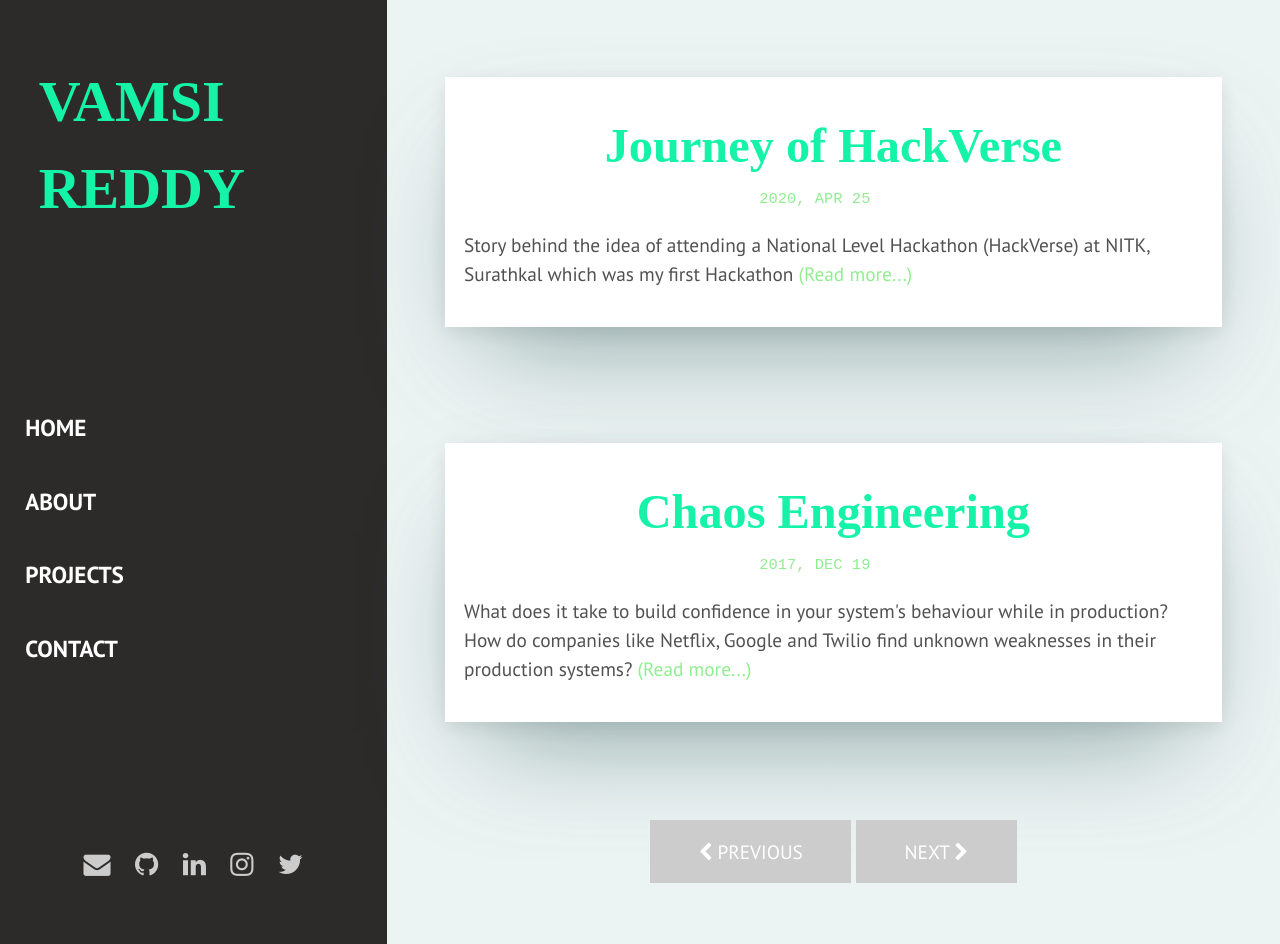
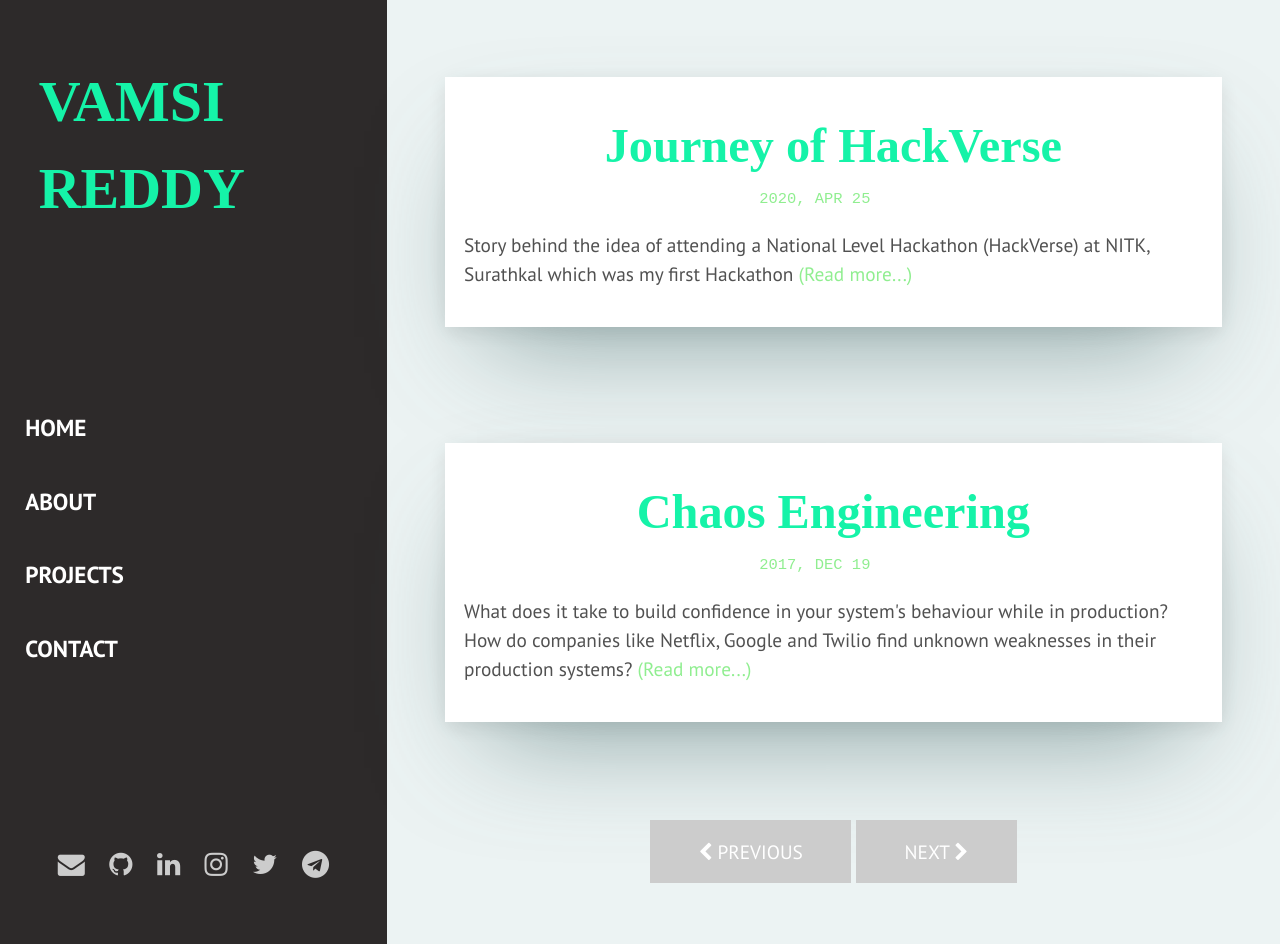
Before and after one commit to vamsireddy22/vamsireddy22.github.io, a Jekyll site: the page built from index.html, in a window 1280 px wide and 944 px high. Built offline with Jekyll 4.4.1, drawn with Linux system fonts in a browser that asks for light colours; some web fonts are replaced; the list of posts is cut into pages by our own code.

Commit message:
update telegram link

```diff
--- a/_includes/sidebar.html
+++ b/_includes/sidebar.html
@@ -25,6 +25,7 @@
       <li class="social-items"><a href="https://linkedin.com/{{site.linkedin}}" class="social-links"><i class="social-icons fa fa-linkedin" aria-hidden="true"></i></a></li>
       <li class="social-items"><a href="https://www.instagram.com/{{site.instagram}}" class="social-links"><i class="social-icons fa fa-instagram" aria-hidden="true"></i></a></li>
       <li class="social-items"><a href="https://twitter.com/{{site.twitter}}" class="social-links"><i class="social-icons fa fa-twitter" aria-hidden="true"></i></a></li>
+      <li class="social-items"><a href="https://t.me/{{site.telegram}}" class="social-links"><i class="social-icons fa fa-telegram" aria-hidden="true"></i></a></li>
     </div>
 
   </div>
```
